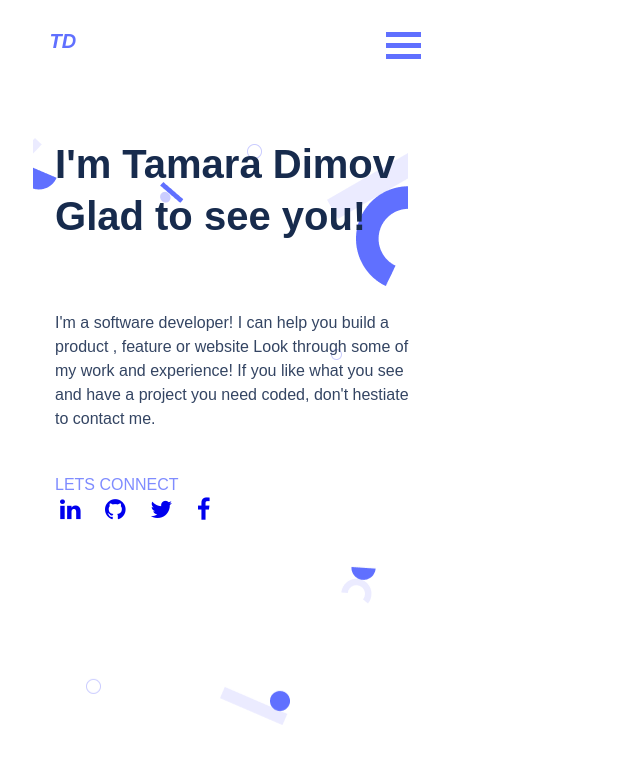
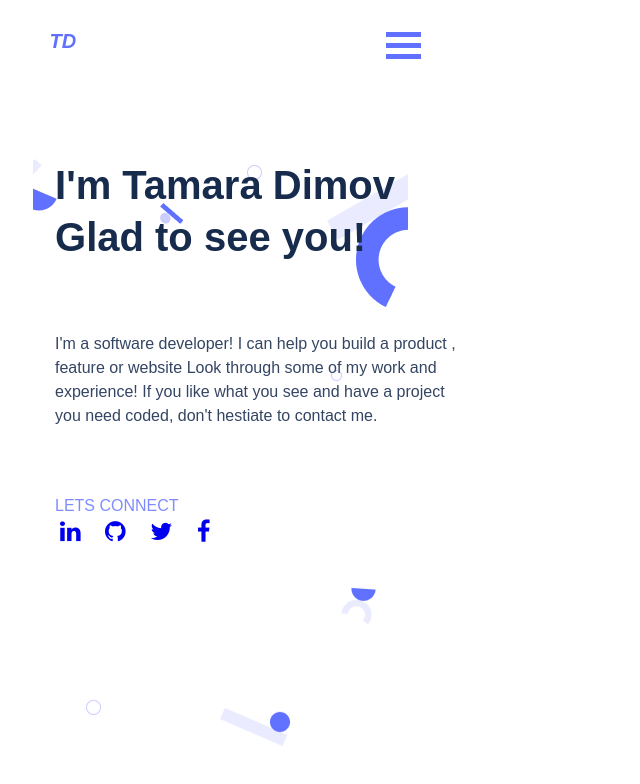
Before and after one commit to TamaraDimov/Portfolio-project, a website: page portfolio.html in a window 1280 px wide. Shown: the whole page, without its empty margins (0-640 px from the left). Drawn offline with Linux system fonts and the light colour scheme.

Commit message:
Edit html and css according linters code

```diff
--- a/portfolio.html
+++ b/portfolio.html
@@ -42,22 +42,22 @@
         <ul class="media_links">
           <li>
             <a href="#" target="_blank">
-              <i class="fa fa-linkedin" style="font-size: 24px"></i>
+              <i class="fa fa-linkedin"></i>
             </a>
           </li>
           <li>
             <a href="#" target="_blank">
-              <i class="fa fa-github" style="font-size: 24px"></i>
+              <i class="fa fa-github"></i>
             </a>
           </li>
           <li>
             <a href="#" target="_blank">
-              <i class="fa fa-twitter" style="font-size: 24px"></i>
+              <i class="fa fa-twitter"></i>
             </a>
           </li>
           <li>
             <a href="#" target="_blank">
-              <i class="fa fa-facebook" style="font-size: 24px"></i>
+              <i class="fa fa-facebook"></i>
             </a>
           </li>
         </ul>
--- a/style.css
+++ b/style.css
@@ -10,6 +10,7 @@
   background-color: #6070ff;
   margin: 6px 0;
 }
+
 .logo {
   color: #6070ff;
   font-style: italic;
@@ -18,6 +19,7 @@
 }
 
 .introName {
+  margin-top: 3rem;
   height: 146px;
   width: 80%;
   font-weight: 700;
@@ -26,8 +28,9 @@
   color: #172b4d;
   text-align: left;
 }
+
 .intro {
-  width: 80%;
+  width: 90%;
   height: 146px;
   font-weight: 400;
   font-size: 16px;
@@ -35,6 +38,7 @@
   color: #344563;
   text-align: left;
 }
+
 .connect {
   color: #7f8cff;
   font-weight: 500;
@@ -48,13 +52,16 @@
   justify-content: space-between;
   align-items: center;
 }
+
 .media_links {
   display: flex;
   justify-content: flex-start;
   gap: 20px;
   list-style: none;
   margin-top: -1rem;
+  font-size: 24px;
 }
+
 .backgroundImg {
   background-image: url(img/header-shapes\ mobile.png);
   background-repeat: no-repeat;
@@ -62,6 +69,4 @@
   width: 462px;
   left: -34px;
   top: 103.9993896484375px;
-  border-radius: 0px;
 }
-/* } */
```
Also changed, not shown: package.json (+219 -0 lines), 1 other file.
